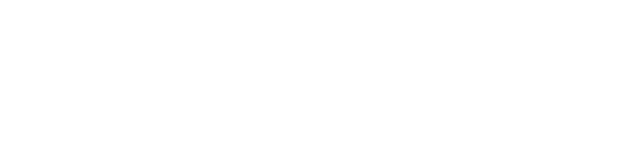
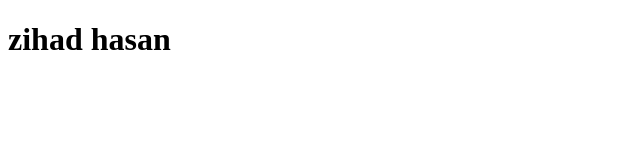
Before and after one commit to ZIHAD-HASAN66/MY-SECOND-REPO, a plain HTML site: page index.html in a window 1280 px wide. Shown: the whole page, without its empty margins (0-640 px from the left). Drawn offline with Linux system fonts and the light colour scheme.

Commit message:
added header

```diff
--- a/index.html
+++ b/index.html
@@ -7,6 +7,6 @@
     <title>Document</title>
 </head>
 <body>
-
+    <h1>zihad hasan</h1>
 </body>
 </html>
```
